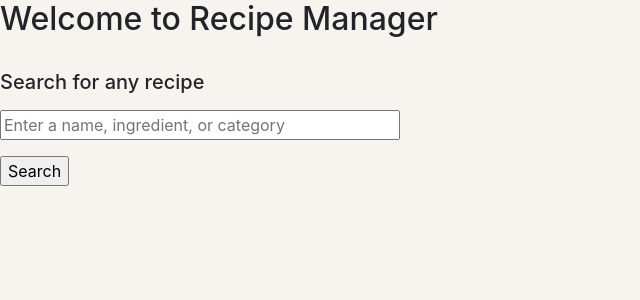
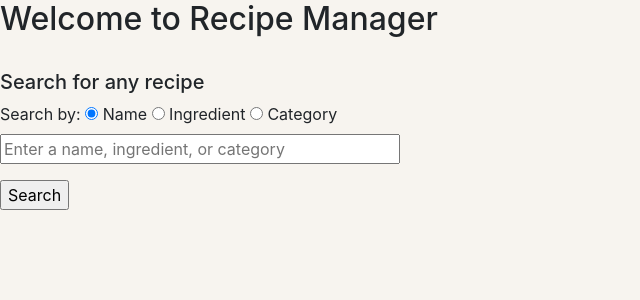
Before and after one commit to jzaia18/WormSign, a Flask app: page /home in a window 1280 px wide. Shown: the top 300 px of the page, without its empty margins (0-640 px from the left). Run offline with Flask 2, Linux system fonts and the light colour scheme; some libraries are stand-ins or nearby versions.

Commit message:
added choice of search type. implemented search by ingredient where recipes with that ingredient are shown did not implement search by category added to search_recipe.py, app.py, and home.html

```diff
--- a/app.py
+++ b/app.py
@@ -69,11 +69,13 @@ def createaccount():
 @app.route("/home", methods=['GET', 'POST'])
 def findrecipe():
     notfound = None
+    error = None
     if request.method == 'POST':
         # what the user entered
+        searchType = request.form['searchType']
         keyword = request.form['keyword']
         # results from searching the db
-        results = search_recipe(keyword)
+        results = search_recipe(searchType, keyword)
         # checks to see if there was at least one result
         if len(results) == 0:
             notfound = 'No recipes found'
--- a/templates/home.html
+++ b/templates/home.html
@@ -17,9 +17,18 @@
   <h5>
     Search for any recipe
   </h5>
+
   <form method="post" action="">
-    <p></p><input type="text" style="width:400px;" name="keyword" value="" placeholder="Enter a name, ingredient, or category"></p>
-    <p class="submit"><input type="submit" name="commit" value="Search"></p>
+    Search by:
+    <input type="radio" name="searchType" id="name" value="name" checked/>
+    <label for="name">Name</label>
+    <input type="radio" name="searchType" id="ingredient" value="ingredient"/>
+    <label for="ingredient">Ingredient</label>
+    <input type="radio" name="searchType" id="category" value="category"/>
+    <label for="category">Category</label>
+    <br />
+    <input type="text" style="width:400px;" name="keyword" value="" placeholder="Enter a name, ingredient, or category"></p>
+    <input type="submit" name="commit" value="Search">
   </form>
   <br />
   {% if notfound %}
```
Also changed, not shown: utils/search_recipe.py (+10 -3 lines).
